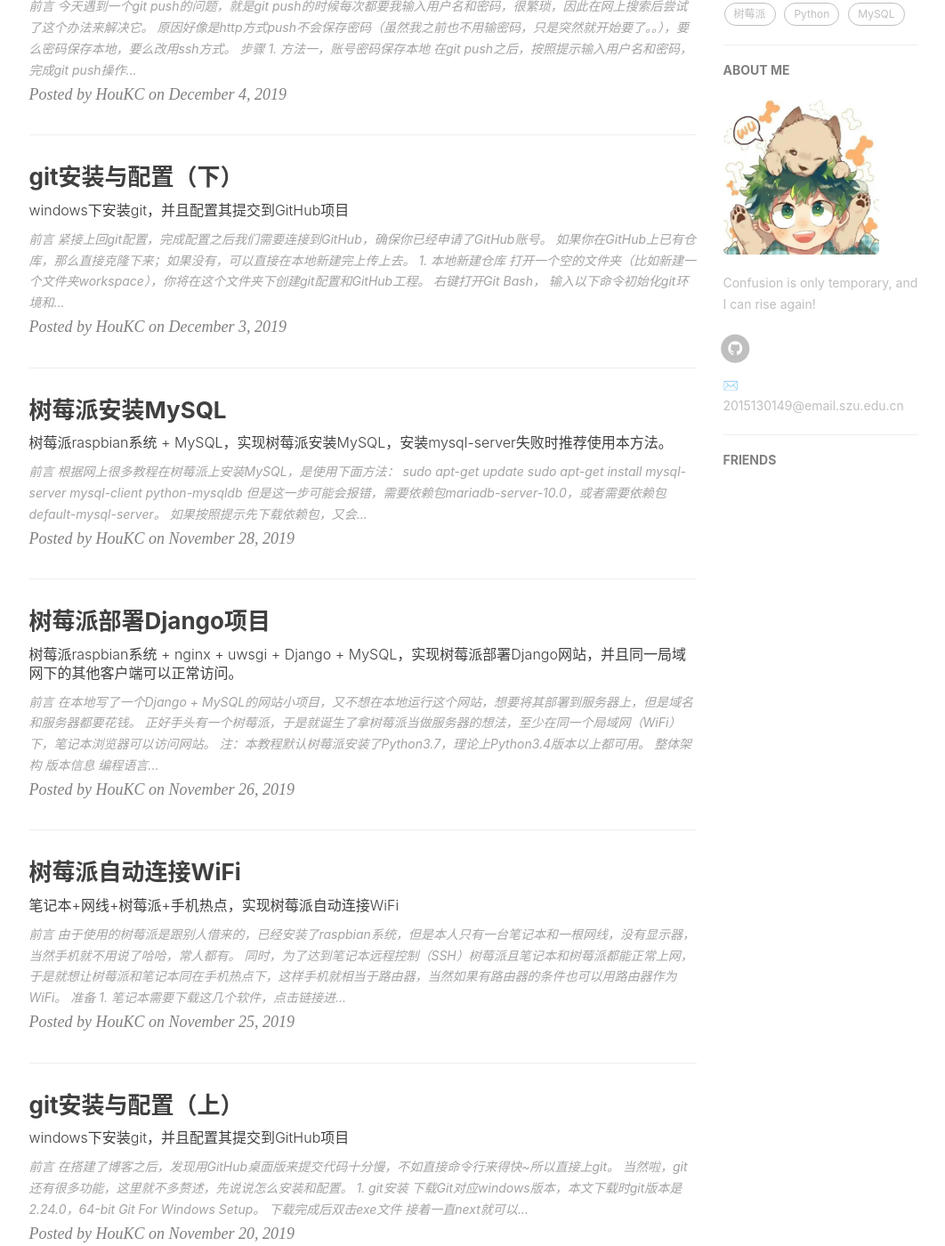
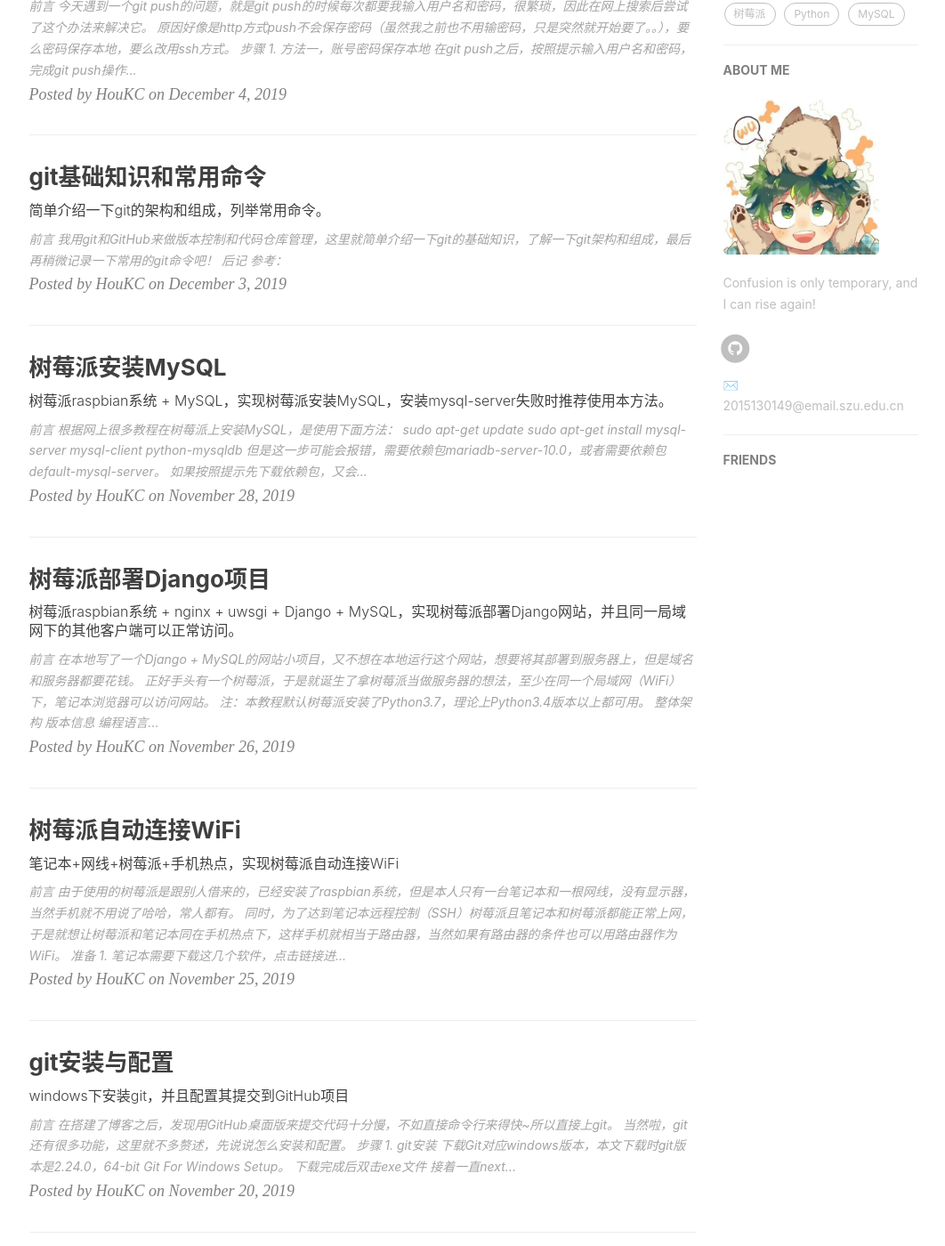
Before and after one commit to HouKC/houkc.github.io, a Jekyll site: the page built from index.html, in a window 1280 px wide and 1400 px high, scrolled down 547 px. Shown: the whole window at 89% size, without its empty margins (135-1197 px from the left). Built offline with Jekyll 4.4.1, drawn with Linux system fonts in a browser that asks for light colours; nearby versions of some CDN libraries; the list of posts is cut into pages by our own code; comment, search, counter and statistics services are not loaded.

Commit message:
update gitInstall&Config.md and gitCommand.md

````diff
--- a/_posts/2019-11-20-gitInstall&Config.md
+++ b/_posts/2019-11-20-gitInstall&Config.md
@@ -1,6 +1,6 @@
 ---
 layout:     post
-title:      git安装与配置（上）
+title:      git安装与配置
 subtitle:   windows下安装git，并且配置其提交到GitHub项目
 date:       2019-11-20
 author:     HouKC
@@ -20,7 +20,8 @@ tags:
 
  ![git_logo](https://raw.githubusercontent.com/HouKC/HouKC.github.io/master/img/gitInstall%26config-logo.jpg)
 
-## 1. git安装
+## 步骤
+#### 1. git安装
 下载[Git](https://git-scm.com/downloads)对应windows版本，本文下载时git版本是2.24.0，64-bit Git For Windows Setup。
 
  ![git_downloads](https://raw.githubusercontent.com/HouKC/HouKC.github.io/master/img/gitInstall%26config-downloads.jpg)
@@ -37,7 +38,7 @@ tags:
 
 安装完finish即可。
 
-## 2. 配置
+#### 2. 配置
 
 安装完成可以在开始菜单-所有程序-Git文件夹下看到三个程序：Git Bash，Git CMD，Git GUI。
 
@@ -98,6 +99,22 @@ alias.co checkout               # 设置别名
 git config user.name            # 获得用户名
 git config core.filemode false  # 忽略修改权限的文件
 ```
+如果你在GitHub上已有仓库，那么直接克隆下来；如果没有，可以直接在本地新建完上传上去。
+#### 3. 本地新建仓库
+打开一个空的文件夹（比如新建一个文件夹workspace），你将在这个文件夹下创建git配置和GitHub工程。
+
+右键打开Git Bash， 输入以下命令初始化git环境和创建工程：
+```
+git init project_name       # project_name就是你要创建的工程名，或者说仓库名
+```
+
+#### 4. 克隆远程仓库
+首先在浏览器登录你的GitHub账号，找到你的项目仓库，点击“Clone and download”，然后复制链接。
+ ![clone](https://raw.githubusercontent.com/HouKC/HouKC.github.io/master/img/gitInstall&Config-clone.jpg)
+打开一个空的文件夹（比如新建一个文件夹workspace），输入“git clone ”加上刚才复制的链接：
+```
+git clone xxxx      # xxxx为刚才复制的链接
+```
 
 ## 后记
 参考：[一个小时学会Git](https://www.cnblogs.com/best/p/7474442.html#_label0)
--- a/_posts/2019-12-03-gitCommand.md
+++ b/_posts/2019-12-03-gitCommand.md
@@ -1,37 +1,19 @@
 ---
 layout:     post
-title:      git安装与配置（下）
-subtitle:   windows下安装git，并且配置其提交到GitHub项目
+title:      git基础知识和常用命令
+subtitle:   简单介绍一下git的架构和组成，列举常用命令。
 date:       2019-12-03
 author:     HouKC
 header-img: img/post-bg-coffee.jpeg
 catalog:    true
 tags:
     - git
-    - windows
     - github
 ---
 
 ## 前言
+我用git和GitHub来做版本控制和代码仓库管理，这里就简单介绍一下git的基础知识，了解一下git架构和组成，最后再稍微记录一下常用的git命令吧！
 
-紧接上回git配置，完成配置之后我们需要连接到GitHub，确保你已经申请了GitHub账号。
 
-如果你在GitHub上已有仓库，那么直接克隆下来；如果没有，可以直接在本地新建完上传上去。
-
-#### 1. 本地新建仓库
-打开一个空的文件夹（比如新建一个文件夹workspace），你将在这个文件夹下创建git配置和GitHub工程。
-
-右键打开Git Bash， 输入以下命令初始化git环境和创建工程：
-```
-git init project_name       # project_name就是你要创建的工程名，或者说仓库名
-```
-
-#### 2. 克隆远程仓库
-首先在浏览器登录你的GitHub账号，找到你的项目仓库，点击“Clone and download”，然后复制链接。
- ![clone](https://raw.githubusercontent.com/HouKC/HouKC.github.io/master/img/gitCommand-clone.jpg)
-打开一个空的文件夹（比如新建一个文件夹workspace），输入“git clone ”加上刚才复制的链接：
-```
-git clone xxxx      # xxxx为刚才复制的链接
-```
 ## 后记
-参考：[一个小时学会Git](https://www.cnblogs.com/best/p/7474442.html#_label0)
+参考：
````
Also changed, not shown: img/gitInstall&Config-clone.jpg (renamed from img/gitCommand-clone.jpg).
